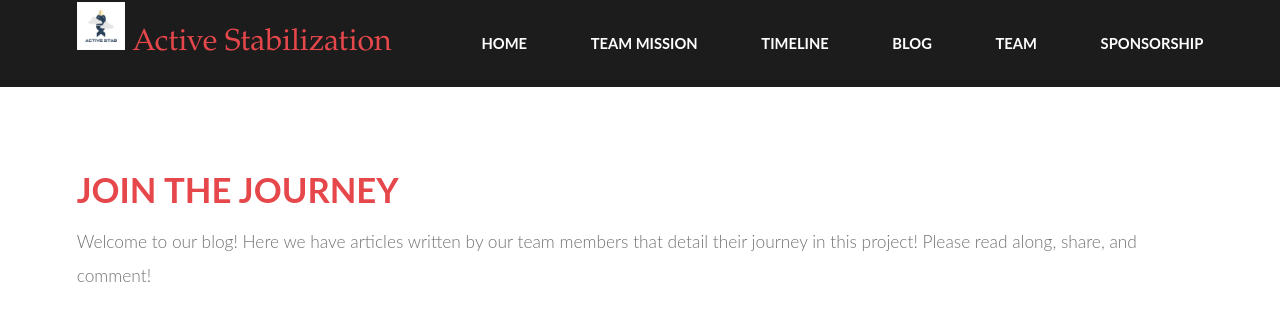
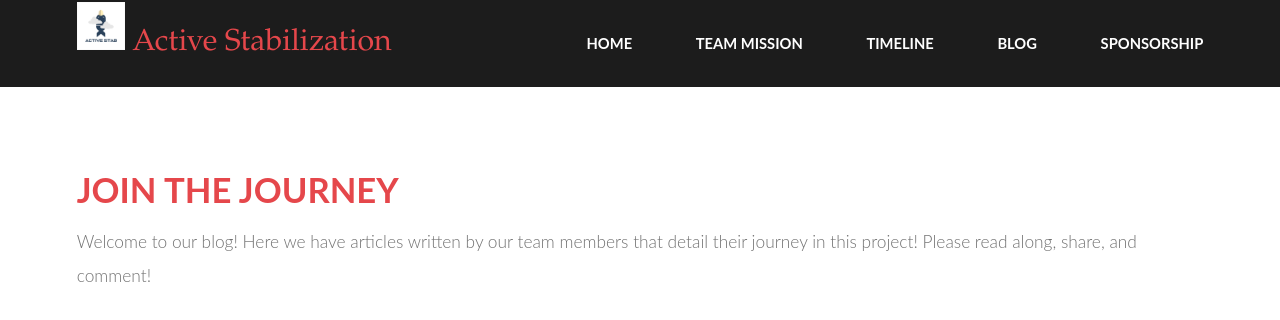
Before and after one commit to nikhsakhamuri/cppactivestab, a plain HTML site: page blog.html in a window 1280 px wide. Drawn offline with Linux system fonts and the light colour scheme; a script that the page names is missing.

Commit message:
Update blog.html

```diff
--- a/blog.html
+++ b/blog.html
@@ -24,8 +24,7 @@
 						<a href="index.html">Home</a>
 						<a href="team-mission.html">Team Mission</a>
 						<a href="timeline.html">Timeline</a>
-                        <a href="blog.html">Blog</a>
-                        <a href="team.html">Team</a>
+						<a href="blog.html">Blog</a>
                         <a href="sponsorship.html">Sponsorship</a>
 					</nav>
 				</div>
```
